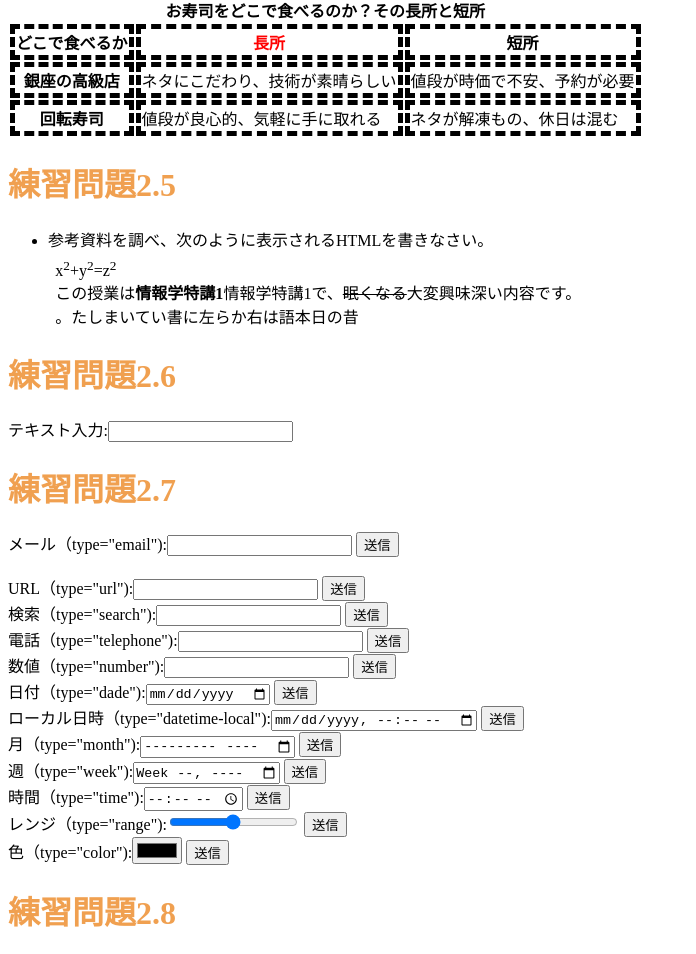
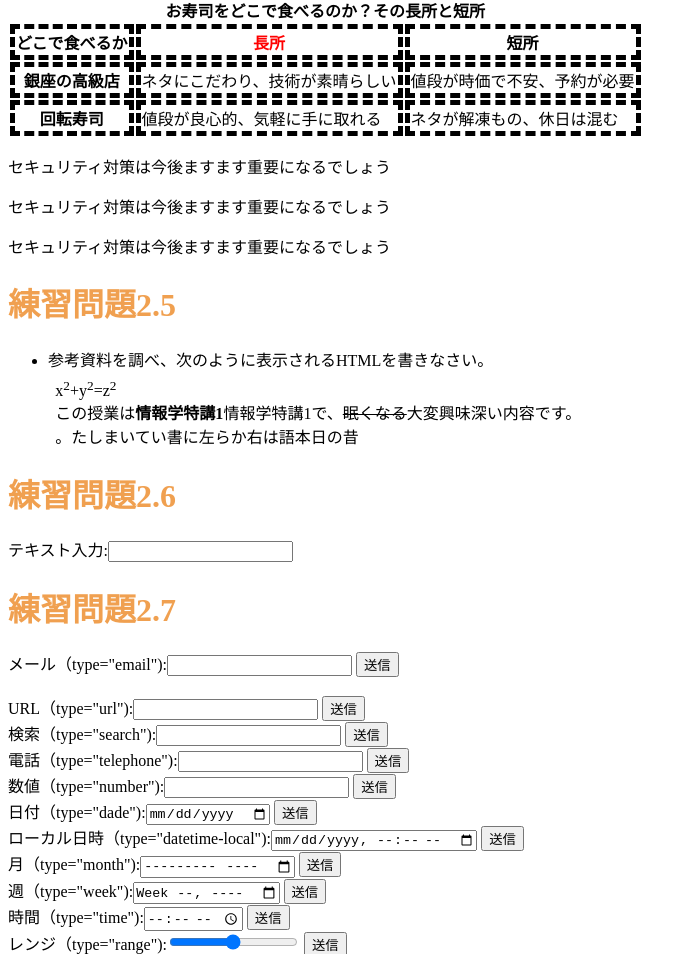
Before and after one commit to hondayama/web2024-, a plain HTML site: page index.html in a window 1280 px wide. Shown: the part 887-1841 px from the top of the page, without its empty margins (0-696 px from the left). Drawn offline with Linux system fonts and the light colour scheme.

Commit message:
Update index.html

```diff
--- a/index.html
+++ b/index.html
@@ -77,6 +77,10 @@
     <tr><th>回転寿司</th><td>値段が良心的、気軽に手に取れる</td><td>ネタが解凍もの、休日は混む</td></tr>
    </tbody>
   </table>
+
+  <p class="sample1">セキュリティ対策は今後ますます重要になるでしょう</p>
+  <p class="sample2">セキュリティ対策は今後ますます重要になるでしょう</p>
+  <p class="sample3">セキュリティ対策は今後ますます重要になるでしょう</p>
 
   <h1>練習問題2.5</h1>
 
```
